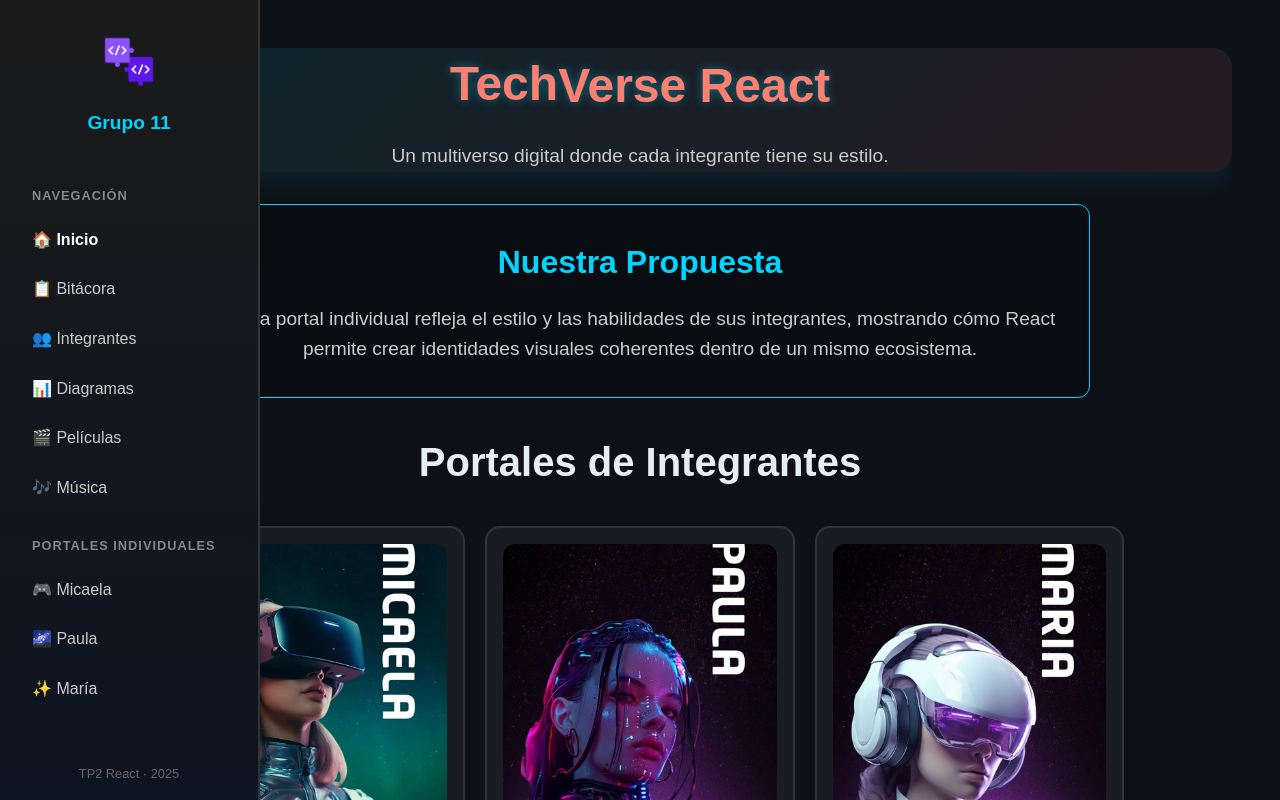
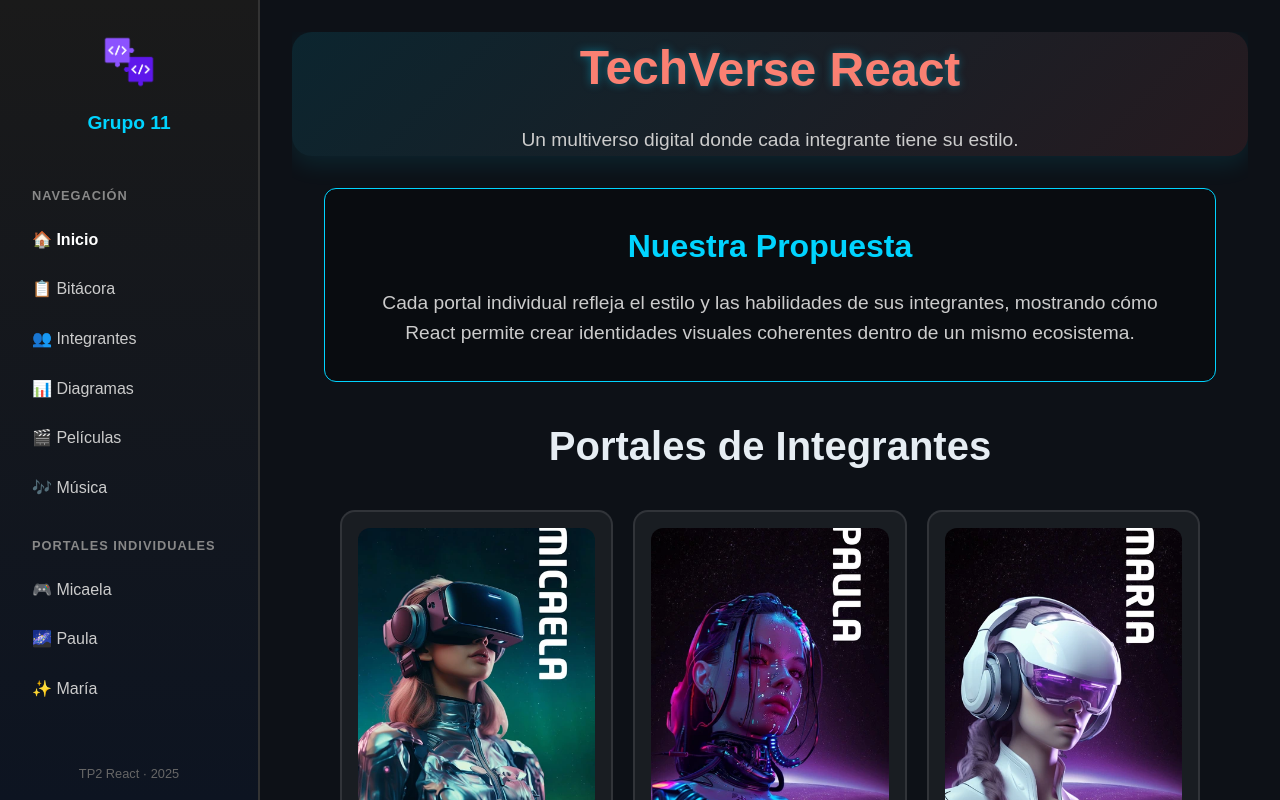
Before and after one commit to micakn/TP2-Front-Grupo11., a React (Vite) app: page / in a window 1280 px wide. Shown: the top 800 px of the page. Built offline with nearby package versions, Linux system fonts and the light colour scheme.

Commit message:
Update layout.css

```diff
--- a/src/styles/layout.css
+++ b/src/styles/layout.css
@@ -19,15 +19,6 @@
   transition: width 0.3s ease;
 }
 
-
-/* 💻 Escritorio grande */
-@media (min-width: 1200px) {
-  .main-content {
-    max-width: 1400px;
-    margin: 0 auto;
-    padding: 3rem;
-  }
-}
 
 /* 💻 Pantallas medianas (laptops) */
 @media (max-width: 1024px) {
```
